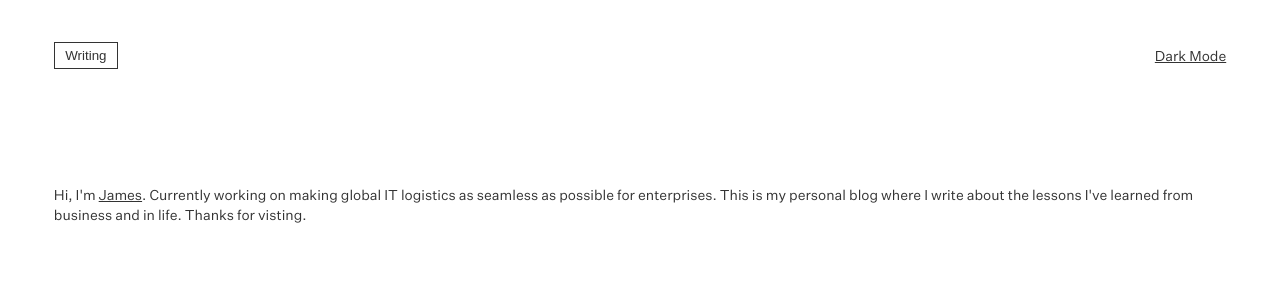
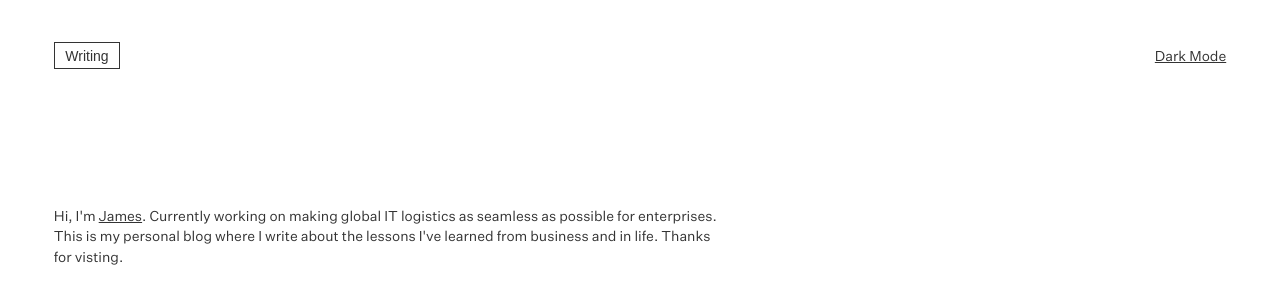
Before and after one commit to jazenwong/wong-blog, a Jekyll site: the page built from index.html, in a window 1280 px wide. Shown: the top 304 px of the page. Built offline with Jekyll 4.4.1, drawn with Linux system fonts in a browser that asks for light colours; the list of posts is cut into pages by our own code.

Commit message:
Mobile Updates

```diff
--- a/assets/css/styles.css
+++ b/assets/css/styles.css
@@ -118,6 +118,8 @@
 	--spacing-m: 2rem;
 	--spacing-l: 3rem;
 	--spacing-xl: 5rem;
+
+	--border-radius: 6px;
 }
 
 html, html[data-theme="light"] {
@@ -195,8 +197,10 @@
 }
 
 button {
+	font-size: 1rem;
 	background: transparent;
 	border: 1px solid var(--main-text-color);
+	border-radius: 0px;
 	color: var(--nav-link-color);
 	padding: 0 var(--spacing-xsm);
 	margin: 0;
@@ -351,6 +355,11 @@
 	grid-column: var(--mobile-width);
 	display: grid;
 	grid-template-rows: 100px 500px auto;
+	margin-block-start: var(--spacing-l);
+}
+
+.home-container p {
+	max-width: 70ch;
 }
 
 .desktop-nav-container {
@@ -484,7 +493,7 @@
 	padding: 0 var(--spacing-sm);
 	min-height: 51px;
 	border: 1px solid var(--main-text-color);
-	border-radius: 6px;
+	border-radius: var(--border-radius);
 }
 
 .nav-links {
@@ -501,8 +510,4 @@
 	padding: var(--spacing-l);
 }
 
-.home-container p {
-	max-width: 70ch;
 }
-
-}
```
